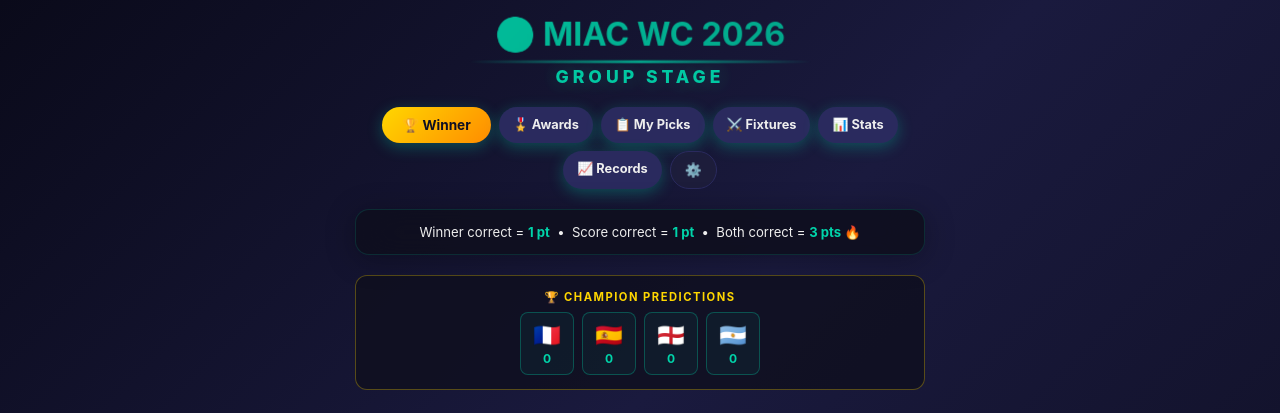
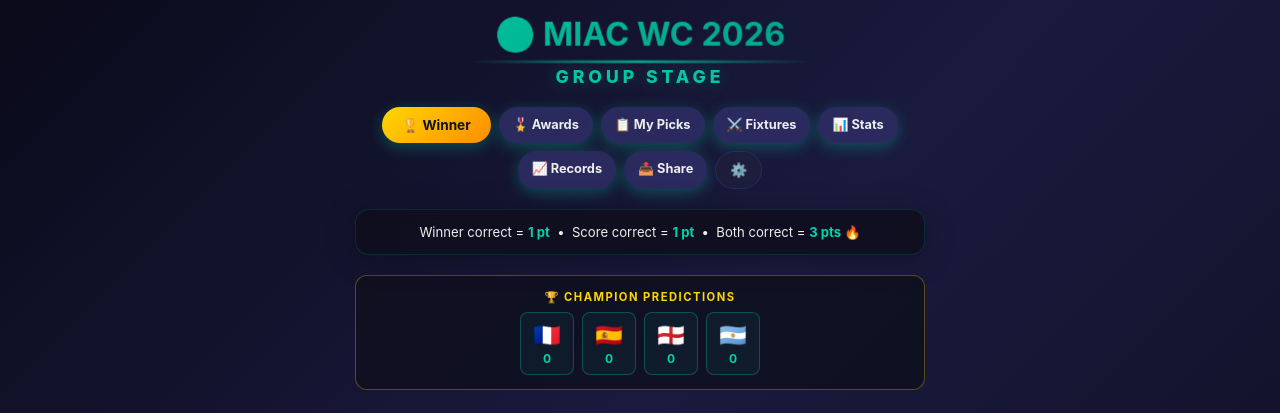
Before and after one commit to cpdnajmal-lgtm/wc-predictions, a Flask app: page / in a window 1280 px wide. Shown: the top 413 px of the page. Run offline with Flask 3, Linux system fonts and the light colour scheme; data that the repository does not hold is empty; some libraries are stand-ins or nearby versions.

Commit message:
fix: Add Share (recap) link back to public nav

```diff
--- a/templates/home.html
+++ b/templates/home.html
@@ -197,6 +197,7 @@
         <a href="{{ url_for('bracket') }}" style="background:#2a2a5e; color:#eee; font-size:0.8em; padding:10px 14px;">⚔️ Fixtures</a>
         <a href="{{ url_for('stats') }}" style="background:#2a2a5e; color:#eee; font-size:0.8em; padding:10px 14px;">📊 Stats</a>
         <a href="{{ url_for('stats') }}#records" onclick="localStorage.setItem('stats_tab','records')" style="background:#2a2a5e; color:#eee; font-size:0.8em; padding:10px 14px;">📈 Records</a>
+        <a href="{{ url_for('recap_message') }}" style="background:#2a2a5e; color:#eee; font-size:0.8em; padding:10px 14px;">📤 Share</a>
         <a href="{{ url_for('admin') }}" class="admin-btn">⚙️</a>
     </div>
 
```
